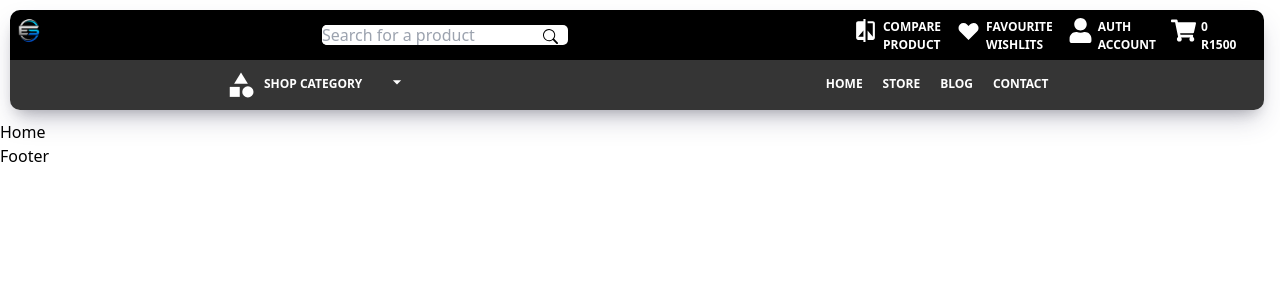
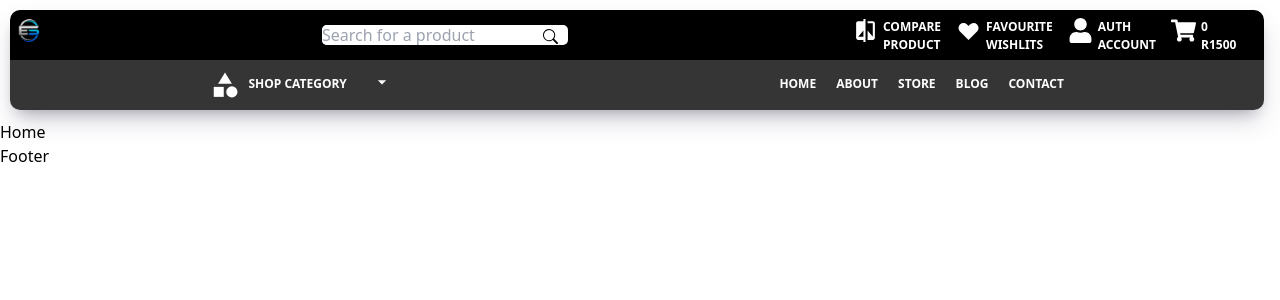
Before and after one commit to Thabiso-Timzo/api.express-store, a React (Create React App) app in the folder client/: page / in a window 1280 px wide. Shown: the top 300 px of the page. Built offline with nearby package versions, Linux system fonts and the light colour scheme.

Commit message:
Added about page in navigation bar

```diff
--- a/client/src/components/navigation-bar/nav-links/Mobile-nav-links.js
+++ b/client/src/components/navigation-bar/nav-links/Mobile-nav-links.js
@@ -1,6 +1,7 @@
 import { MdCompare, MdEmail } from 'react-icons/md'
 import { HiHeart } from 'react-icons/hi'
 import { FaUser, FaShoppingCart, FaStore, FaBlog } from 'react-icons/fa'
+import { TiInfoLarge } from 'react-icons/ti'
 import {
     AiFillLinkedin,
     AiFillInstagram,
@@ -44,6 +45,11 @@ const mobile2 = [
         icon: <AiFillHome size={20} />
     },
     {
+        path: 'about',
+        title: 'About',
+        icon: <TiInfoLarge size={20} />
+    },
+    {
         path: 'store',
         title: 'Store',
         icon: <FaStore size={20} />
--- a/client/src/components/navigation-bar/nav-links/Nav-links.js
+++ b/client/src/components/navigation-bar/nav-links/Nav-links.js
@@ -35,6 +35,10 @@ const navLinks2 = [
         title: 'Home'
     },
     {
+        path: 'about',
+        title: 'About'
+    },
+    {
         path: 'store',
         title: 'Store'
     },
```
